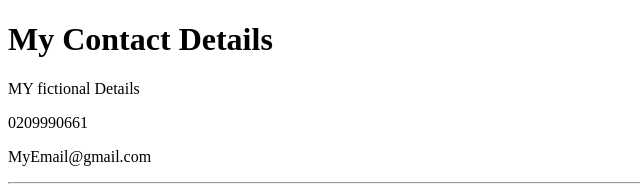
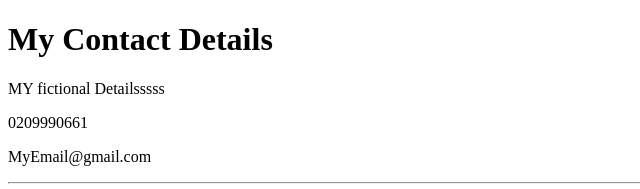
Before and after one commit to learn-at-imt/html-personal-site-KS, a plain HTML site: page contact-me.html in a window 1280 px wide. Shown: the top 189 px of the page, 0-640 px from the left. Drawn offline with Linux system fonts and the light colour scheme.

Commit message:
i added sssss

```diff
--- a/contact-me.html
+++ b/contact-me.html
@@ -8,7 +8,7 @@
 </head>
 <body>
     <h1>My Contact Details</h1>
-    <p>MY fictional Details</p>
+    <p>MY fictional Detailsssss</p>
     <p>0209990661</p>
     <p>MyEmail@gmail.com</p>
     <hr>
```
